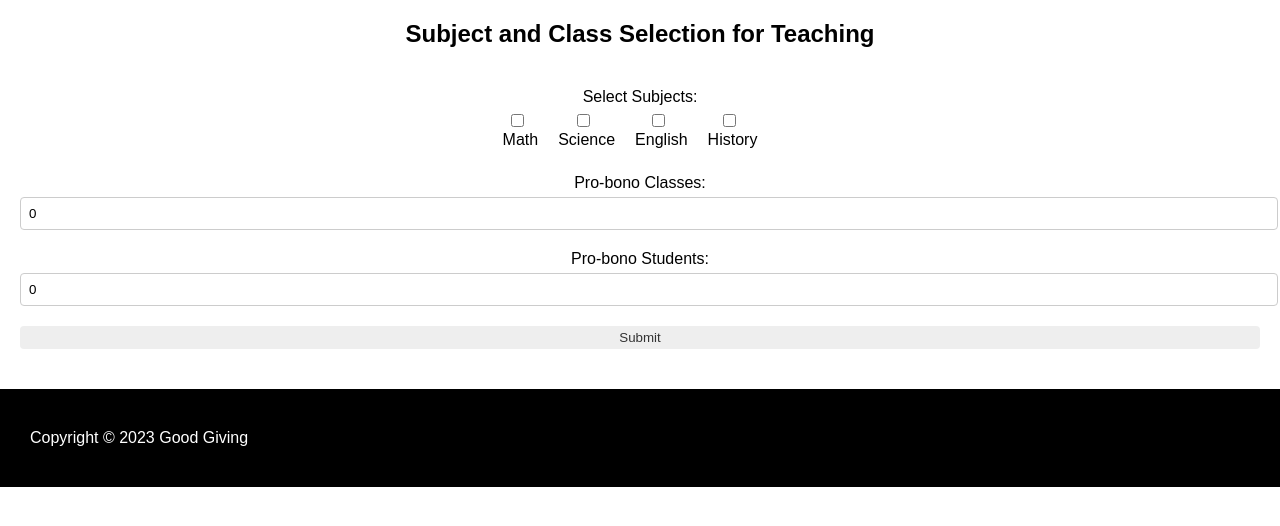
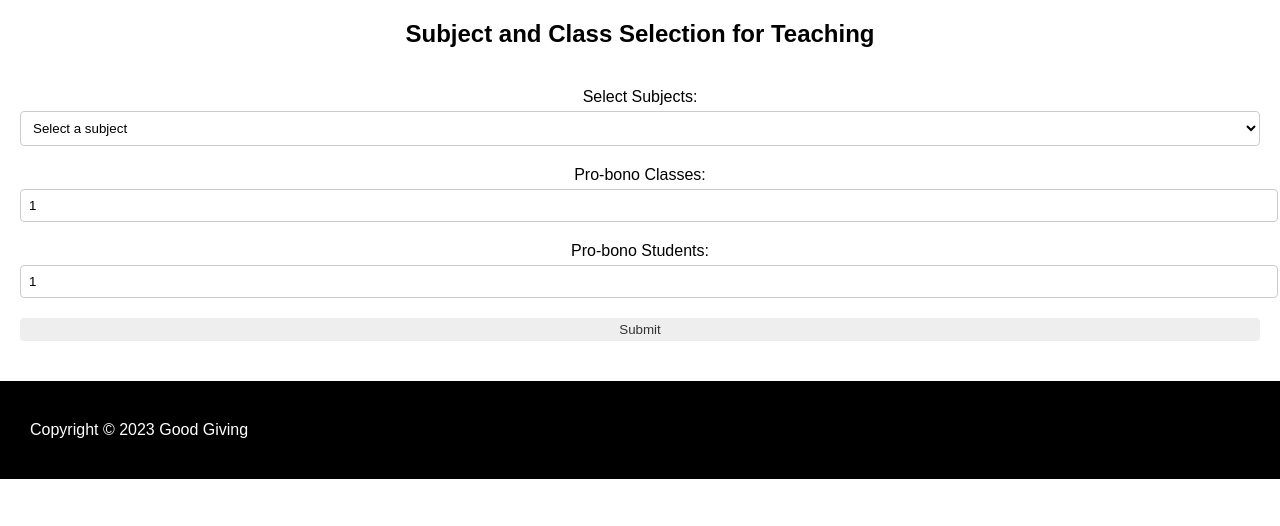
Before and after one commit to hassanredaa/HANIES, a React (Vite) app: page /TeacherPage in a window 1280 px wide. Shown: the top 526 px of the page. Built offline with nearby package versions, Linux system fonts and the light colour scheme.

Commit message:
exceptions

```diff
--- a/src/DoctorPage.jsx
+++ b/src/DoctorPage.jsx
@@ -9,7 +9,7 @@ export default function DoctorPage() {
         googleMarker: null // You can customize this based on how you handle Google Maps integration
     });
     const [specialty, setSpecialty] = useState('');
-    const [proBonoCases, setProBonoCases] = useState(0);
+    const [proBonoCases, setProBonoCases] = useState(1);
 
     const handleLocationChange = (event) => {
         const { name, value } = event.target;
@@ -29,7 +29,10 @@ export default function DoctorPage() {
 
     const handleSubmit = (event) => {
         event.preventDefault();
-        // Here you can handle form submission, such as sending data to backend or performing any other action
+        if (proBonoCases < 1) {
+            alert("Pro-bono cases must be greater than or equal to 1");
+            return; // Prevent further execution if validation fails
+        }
         console.log("Form submitted");
          window.location.href = '/DonorHome';
     };
@@ -40,24 +43,24 @@ export default function DoctorPage() {
             <form onSubmit={handleSubmit}>
                 <div className="input-group">
                     <label htmlFor="address">Address:</label>
-                    <input type="text" id="address" name="address" value={clinicLocation.address} onChange={handleLocationChange} placeholder="Enter clinic address" />
+                    <input type="text" id="address" name="address" value={clinicLocation.address} onChange={handleLocationChange} required placeholder="Please Enter Your clinic address" />
                 </div>
                 <div className="input-group">
                     <label htmlFor="area">Area:</label>
-                    <input type="text" id="area" name="area" value={clinicLocation.area} onChange={handleLocationChange} placeholder="Enter area" />
+                    <input type="text" id="area" name="area" value={clinicLocation.area} onChange={handleLocationChange} required placeholder="Please Enter Your area" />
                 </div>
                 <div className="input-group">
                     <label htmlFor="governorate">Governorate:</label>
-                    <input type="text" id="governorate" name="governorate" value={clinicLocation.governorate} onChange={handleLocationChange} placeholder="Enter governorate" />
+                    <input type="text" id="governorate" name="governorate" value={clinicLocation.governorate} onChange={handleLocationChange} required placeholder="Please Enter Your governorate" />
                 </div>
                 {/* Add Google Maps integration here if needed */}
                 <div className="input-group">
                     <label htmlFor="specialty">Specialty:</label>
-                    <input type="text" id="specialty" name="specialty" value={specialty} onChange={handleSpecialtyChange} placeholder="Enter doctor's specialty" />
+                    <input type="text" id="specialty" name="specialty" value={specialty} onChange={handleSpecialtyChange} required placeholder="Please Enter Your specialty" />
                 </div>
                 <div className="input-group">
                     <label htmlFor="proBonoCases">Pro-bono Cases:</label>
-                    <input type="number" id="proBonoCases" name="proBonoCases" value={proBonoCases} onChange={handleProBonoCasesChange} placeholder="Enter number of pro-bono cases" />
+                    <input type="number" id="proBonoCases" name="proBonoCases" value={proBonoCases} onChange={handleProBonoCasesChange} required placeholder="Enter number of pro-bono cases" />
                 </div>
                 <button type="submit">Submit</button>
             </form>
--- a/src/TeacherPage.jsx
+++ b/src/TeacherPage.jsx
@@ -2,13 +2,12 @@ import React, { useState } from 'react';
 import { Link } from 'react-router-dom';
 
 export default function TeacherPage() {
-    const [subjects, setSubjects] = useState([]);
-    const [proBonoClasses, setProBonoClasses] = useState(0);
-    const [proBonoStudents, setProBonoStudents] = useState(0);
+    const [proBonoClasses, setProBonoClasses] = useState(1);
+    const [proBonoStudents, setProBonoStudents] = useState(1);
+    const [selectedSubject, setSelectedSubject] = useState('');
 
     const handleSubjectChange = (event) => {
-        const { value } = event.target;
-        setSubjects(prevSubjects => prevSubjects.includes(value) ? prevSubjects.filter(subj => subj !== value) : [...prevSubjects, value]);
+        setSelectedSubject(event.target.value);
     };
 
     const handleProBonoClassesChange = (event) => {
@@ -21,7 +20,14 @@ export default function TeacherPage() {
 
     const handleSubmit = (event) => {
         event.preventDefault();
-        // Here you can handle form submission, such as sending data to backend or performing any other action
+        if (proBonoClasses < 1) {
+            alert("Pro-bono classes must be greater than or equal to 1");
+            return; // Prevent further execution if validation fails
+        }
+        if (proBonoStudents < 1) {
+            alert("Pro-bono students must be greater than or equal to 1");
+            return; // Prevent further execution if validation fails
+        }
         console.log("Form submitted");
         window.location.href = '/DonorHome';
     };
@@ -32,33 +38,22 @@ export default function TeacherPage() {
             <form onSubmit={handleSubmit}>
                 <div className="input-group">
                     <label>Select Subjects:</label>
-                    <div className="subject-checkboxes">
-                        <div>
-                            <input type="checkbox" id="math" name="math" value="math" onChange={handleSubjectChange} />
-                            <label htmlFor="math">Math</label>
-                        </div>
-                        <div>
-                            <input type="checkbox" id="science" name="science" value="science" onChange={handleSubjectChange} />
-                            <label htmlFor="science">Science</label>
-                        </div>
-                        <div>
-                            <input type="checkbox" id="english" name="english" value="english" onChange={handleSubjectChange} />
-                            <label htmlFor="english">English</label>
-                        </div>
-                        <div>
-                            <input type="checkbox" id="history" name="history" value="history" onChange={handleSubjectChange} />
-                            <label htmlFor="history">History</label>
-                        </div>
-                        {/* Add more subjects as needed */}
-                    </div>
+                    <select id="subjects" name="subjects" value={selectedSubject} onChange={handleSubjectChange} required placeholder ="Select a subject" >
+                    <option value="">Select a subject</option>
+                    <option value="math">Math</option>
+                    <option value="science">Science</option>
+                    <option value="english">English</option>
+                    <option value="history">History</option>
+                    {/* Add more subjects as needed */}
+                    </select>
                 </div>
                 <div className="input-group">
                     <label htmlFor="proBonoClasses">Pro-bono Classes:</label>
-                    <input type="number" id="proBonoClasses" name="proBonoClasses" value={proBonoClasses} onChange={handleProBonoClassesChange} placeholder="Enter number of pro-bono classes" />
+                    <input type="number" id="proBonoClasses" name="proBonoClasses" value={proBonoClasses} onChange={handleProBonoClassesChange} required placeholder="Enter number of pro-bono classes" />
                 </div>
                 <div className="input-group">
                     <label htmlFor="proBonoStudents">Pro-bono Students:</label>
-                    <input type="number" id="proBonoStudents" name="proBonoStudents" value={proBonoStudents} onChange={handleProBonoStudentsChange} placeholder="Enter number of pro-bono students" />
+                    <input type="number" id="proBonoStudents" name="proBonoStudents" value={proBonoStudents} onChange={handleProBonoStudentsChange} required placeholder="Enter number of pro-bono students" />
                 </div>
                 <button type="submit">Submit</button>
             </form>
```
